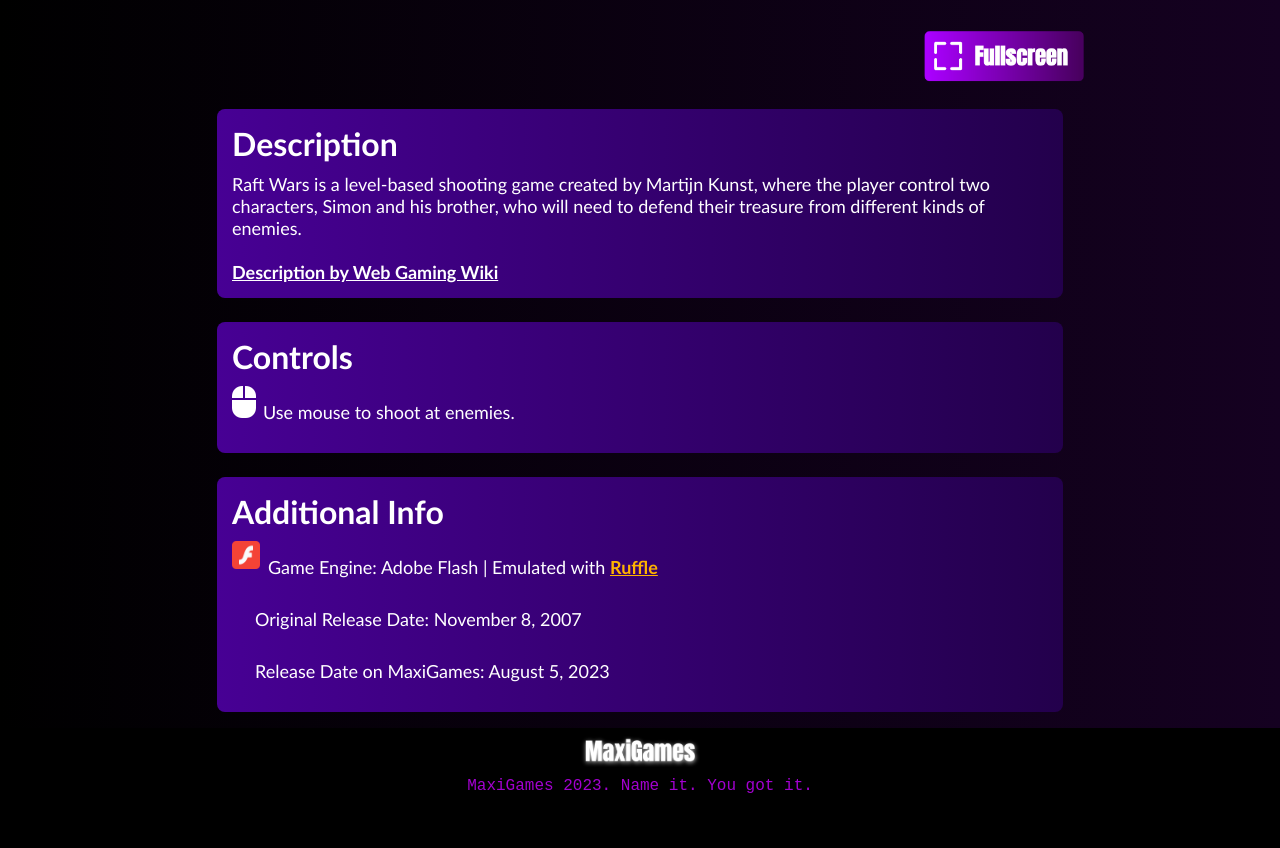
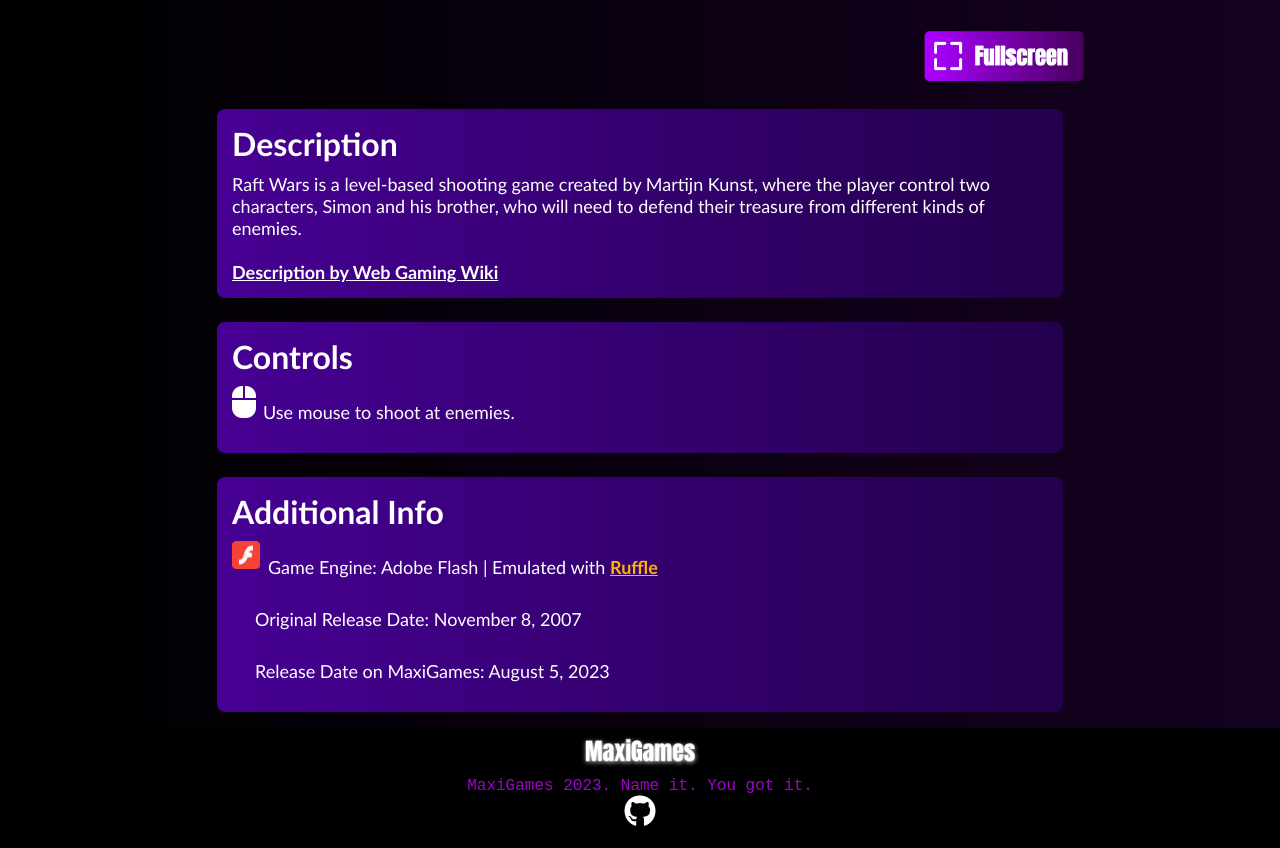
Before and after one commit to maxplayzreal/MaxiGames_Official, a plain HTML site: page Games/RaftWars.html in a window 1280 px wide. Shown: the part 1132-1980 px from the top of the page. Drawn offline with Linux system fonts and the light colour scheme.

Commit message:
Update RaftWars.html

```diff
--- a/Games/RaftWars.html
+++ b/Games/RaftWars.html
@@ -67,6 +67,7 @@
         <div class="footer">
             <img src="../Assets/maxigameswhite.png" alt="MaxiGames Logo">
             <p>MaxiGames 2023. Name it. You got it.</p>
+            <a target="_blank" href="https://github.com/maxplayzreal/MaxiGames_Official"><i class="fa-brands fa-github fa-2xl"></i></a>
         </div>
     </body>
 </html>
```
